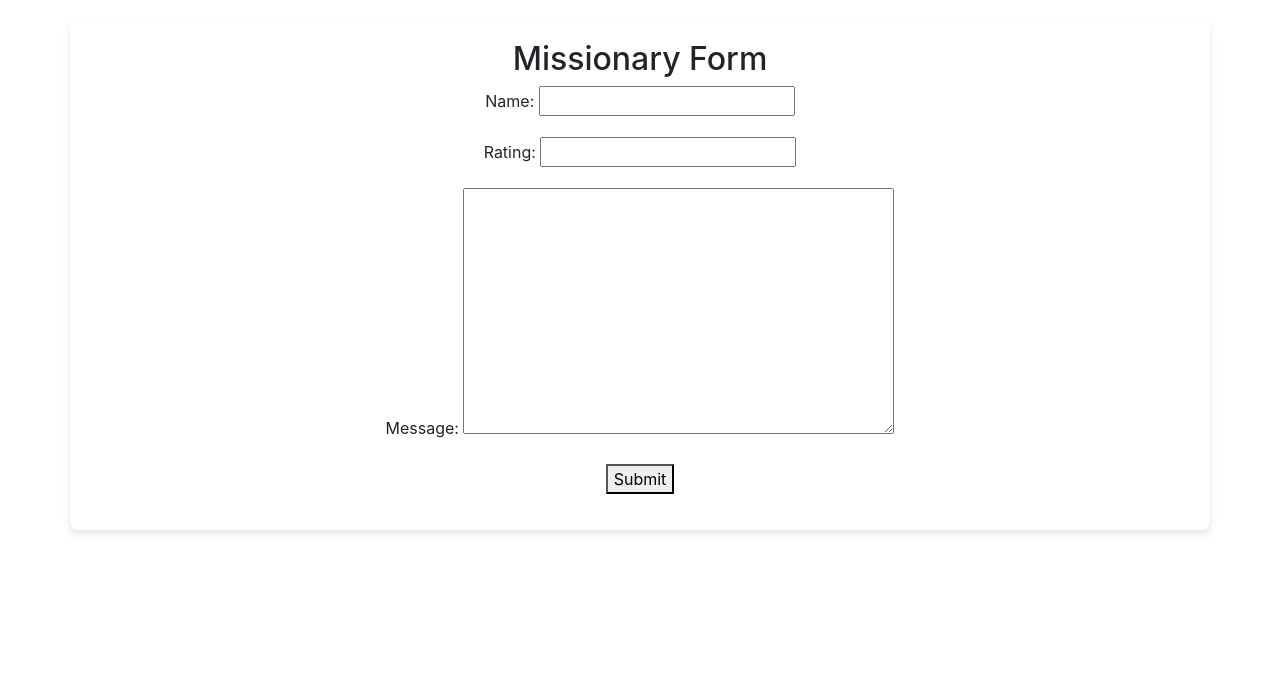
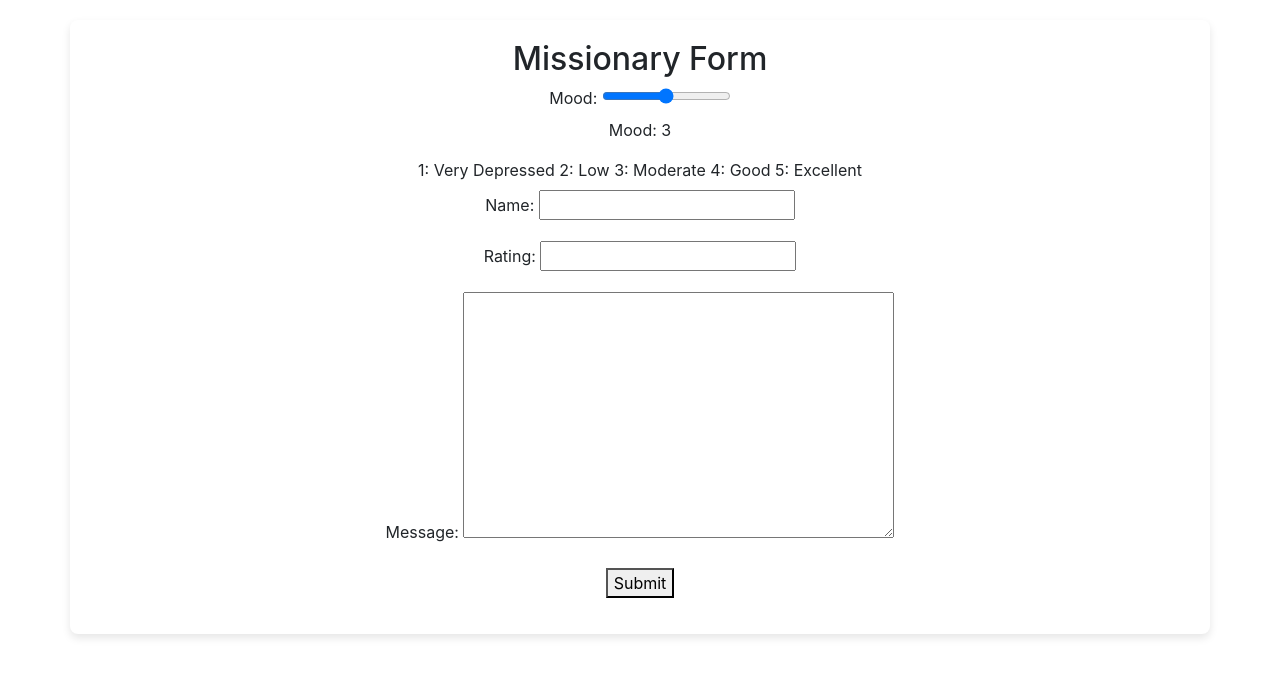
Before and after one commit to jblad99/missionary-mental-health, a Django app: page /mental_health/missionary/form/ in a window 1280 px wide. Shown: the part 56-730 px from the top of the page. Run offline with Django 4.2, Linux system fonts and the light colour scheme; some libraries are stand-ins or nearby versions.

Commit message:
Added mood slider

```diff
--- a/mental_health_app/templates/mental_health_app/missionary_form.html
+++ b/mental_health_app/templates/mental_health_app/missionary_form.html
@@ -1,9 +1,38 @@
 <!-- mental_health_app/templates/mental_health_app/missionary_form.html -->
-{% extends 'mental_health_app/base.html' %} {% block title %}Missionary Form
-{%endblock %} {% block content %}
-<h2>Missionary Form</h2>
-<form method="post" action="{% url 'missionary_form' %}">
-  {% csrf_token %} {{ form.as_p }}
-  <button type="submit">Submit</button>
-</form>
+{% extends 'mental_health_app/base.html' %}
+{% block title %}Missionary Form{% endblock %}
+{% block content %}
+  <h2>Missionary Form</h2>
+  <form method="post" action="{% url 'missionary_form' %}">
+    {% csrf_token %}
+
+    <!-- Include a slider for mood -->
+    <label for="mood">Mood:</label>
+    <input type="range" id="mood" name="mood" min="1" max="5" value="3" step="1" />
+    <p>Mood: <span id="moodValue">3</span></p>
+
+    <!-- Descriptions for each mood increment -->
+    <div>
+      <label>1: Very Depressed</label>
+      <label>2: Low</label>
+      <label>3: Moderate</label>
+      <label>4: Good</label>
+      <label>5: Excellent</label>
+    </div>
+
+    <!-- Include the rest of the form fields -->
+    {{ form.as_p }}
+
+    <button type="submit">Submit</button>
+  </form>
+
+  <script>
+    // Update the mood value display when the slider changes
+    var moodSlider = document.getElementById("mood");
+    var moodValueDisplay = document.getElementById("moodValue");
+
+    moodSlider.addEventListener("input", function() {
+      moodValueDisplay.innerText = moodSlider.value;
+    });
+  </script>
 {% endblock %}
```
